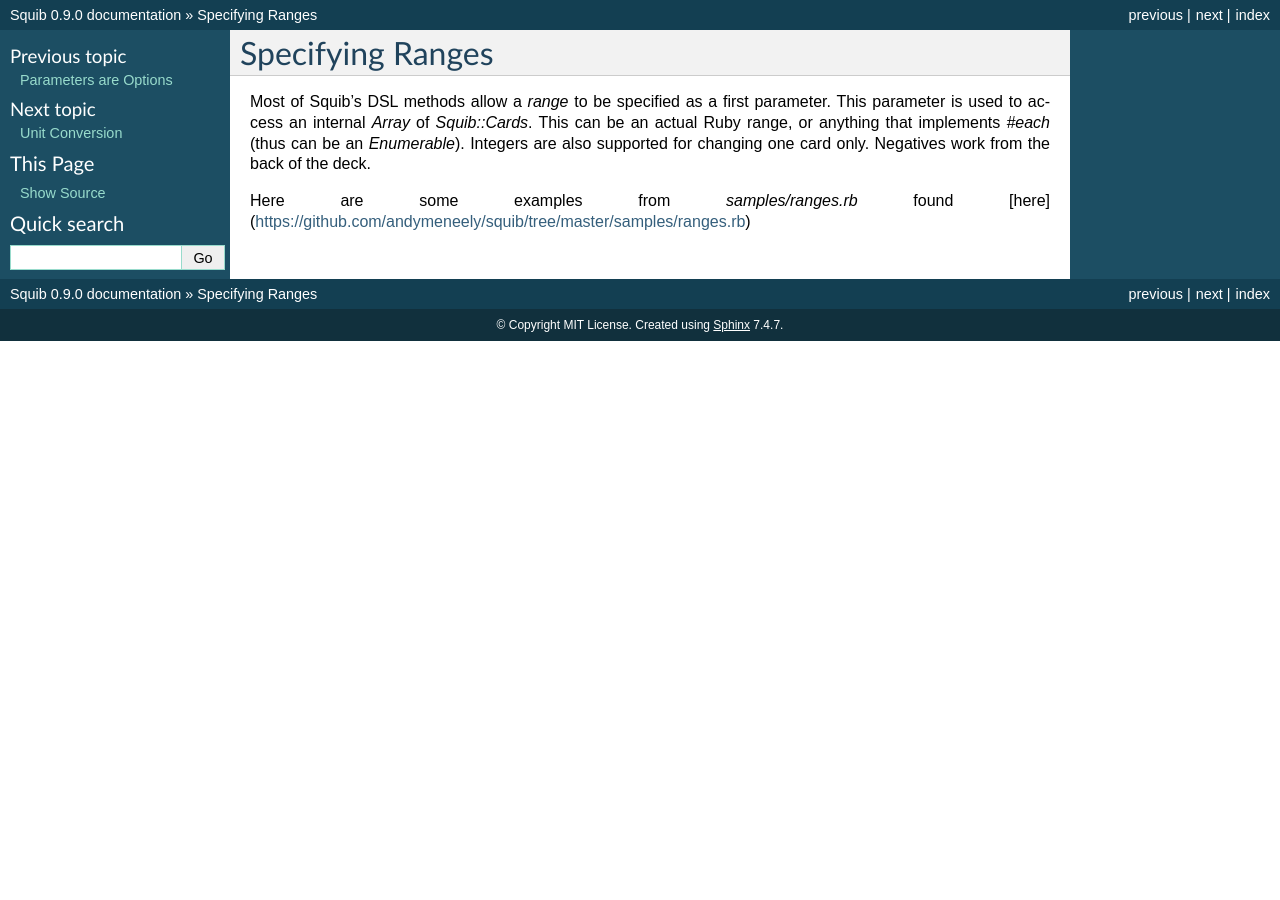
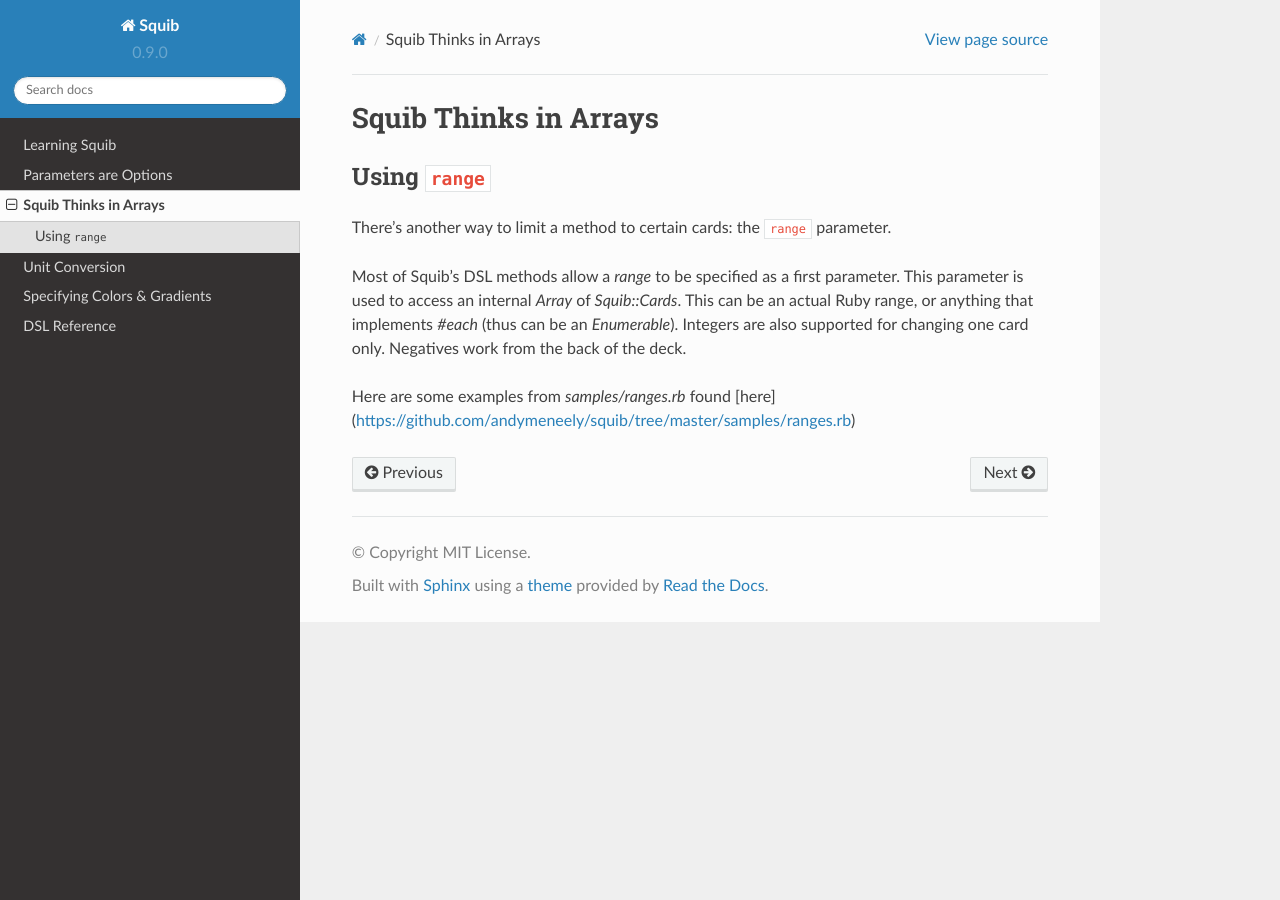
Before and after one commit to andymeneely/squib, a Sphinx documentation site: the page built from docs/arrays.rst, in a window 1280 px wide. Built offline with Sphinx 7.4.7 and the Read the Docs theme 2.0.0, drawn with Linux system fonts in a browser that asks for light colours.

Commit message:
Working out cross-reference conventions

```diff
--- a/docs/range.rst
+++ b/docs/arrays.rst
@@ -1,5 +1,13 @@
-Specifying Ranges
-=================
+Squib Thinks in Arrays
+======================
+
+
+.. _using_ranges:
+
+Using ``range``
+---------------
+
+There's another way to limit a method to certain cards: the ``range`` parameter.
 
 Most of Squib's DSL methods allow a `range` to be specified as a first parameter. This parameter is used to access an internal `Array` of `Squib::Cards`. This can be an actual Ruby range, or anything that implements `#each` (thus can be an `Enumerable`). Integers are also supported for changing one card only. Negatives work from the back of the deck.
 
--- a/docs/conf.py
+++ b/docs/conf.py
@@ -14,6 +14,7 @@
 
 import sys
 import os
+import sphinx_rtd_theme
 
 # If extensions (or modules to document with autodoc) are in another directory,
 # add these directories to sys.path here. If the directory is relative to the
@@ -92,6 +93,7 @@ exclude_patterns = ['_build']
 
 # The name of the Pygments (syntax highlighting) style to use.
 pygments_style = 'sphinx'
+highlight_language = 'ruby'
 
 # A list of ignored prefixes for module index sorting.
 #modindex_common_prefix = []
@@ -107,7 +109,7 @@ todo_include_todos = False
 
 # The theme to use for HTML and HTML Help pages.  See the documentation for
 # a list of builtin themes.
-html_theme = 'default'
+html_theme = 'sphinx_rtd_theme' # https://github.com/snide/sphinx_rtd_theme
 
 # Theme options are theme-specific and customize the look and feel of a theme
 # further.  For a list of options available for each theme, see the
@@ -115,7 +117,7 @@ html_theme = 'default'
 #html_theme_options = {}
 
 # Add any paths that contain custom themes here, relative to this directory.
-#html_theme_path = []
+html_theme_path = [sphinx_rtd_theme.get_html_theme_path()]
 
 # The name for this set of Sphinx documents.  If None, it defaults to
 # "<project> v<release> documentation".
--- a/docs/dsl/index.rst
+++ b/docs/dsl/index.rst
@@ -1,5 +1,5 @@
 DSL Reference
-===========
+=============
 
 .. toctree::
    :maxdepth: 1
--- a/docs/index.rst
+++ b/docs/index.rst
@@ -10,7 +10,7 @@ Contents:
 
    learning
    parameters
-   range
+   arrays
    units
    colors
    dsl/index.rst
--- a/docs/parameters.rst
+++ b/docs/parameters.rst
@@ -4,6 +4,8 @@ Parameters are Options
 Squib is all about sane defaults and shorthand specification. Arguments to DSL methods are almost always using hashes, which look a lot like [Ruby 2.0's named parameters](http://www.ruby-doc.org/core-2.0.0/doc/syntax/calling_methods_rdoc.html#label-Keyword+Arguments). This means you can specify your parameters in any order you please. All parameters are optional.
 
 For example `x` and `y` default to 0 (i.e. the upper-left corner of the card). Any parameter that is specified in the command overrides any Squib defaults, `config.yml` settings, or layout rules.
+
+.. highlight:: none
 
 Note: you MUST use named parameters rather than positional parameters. For example: ``save :png`` will lead to an error like this::
 
```
Also changed, not shown: other parts of docs/index.rst (+0 -1 lines), docs/dsl/background.rst (+5 -3 lines).
